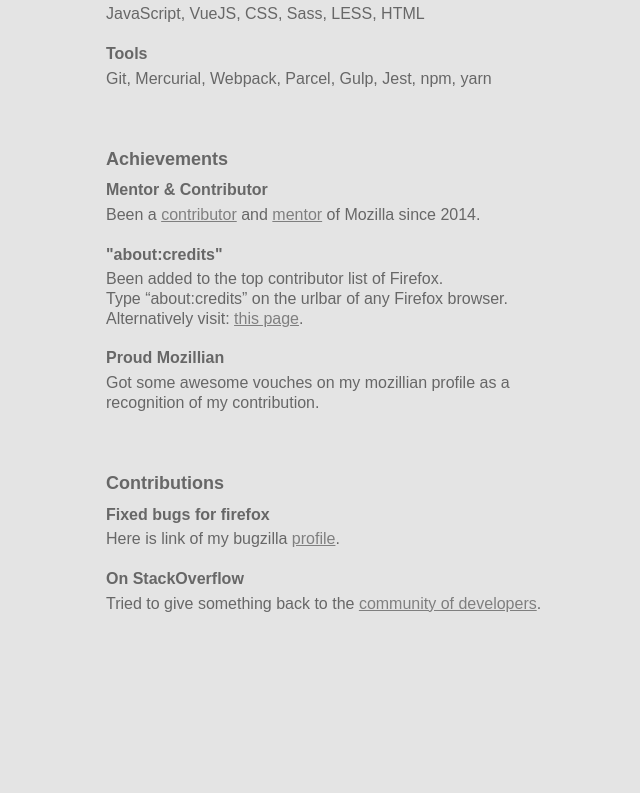
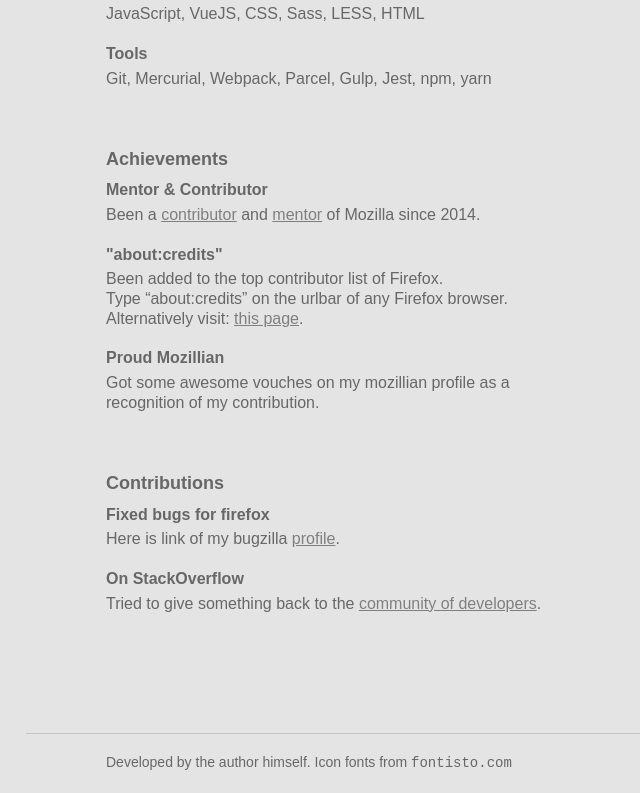
Before and after one commit to towkir/towkir.github.io, a Vue app: page /human in a window 1280 px wide. Shown: the part 622-1415 px from the top of the page, without its empty margins (24-664 px from the left). Before the commit the page ends 1355 px from the top, so only its background shows below. Built offline with nearby package versions, Linux system fonts and the light colour scheme.

Commit message:
footer attached to human page

```diff
--- a/src/views/Human.vue
+++ b/src/views/Human.vue
@@ -1,4 +1,5 @@
 <template>
+  <div class="wrapper">
     <div class="home">
       <div class="intro">
         <img src="@/assets/images/towkir.jpg" class="profile-photo" alt="photo-of-towkir">
@@ -19,15 +20,18 @@
       <InfoBlock :info="achievements"/>
       <InfoBlock :info="contributions"/>
     </div>
+    <Footer/>
+  </div>
 </template>
 
 <script>
 import InfoBlock from '@/components/InfoBlock.vue';
+import Footer from '@/components/Footer.vue';
 import commands from '@/commands.json';
 
 export default {
   name: 'Human',
-  components: { InfoBlock },
+  components: { InfoBlock, Footer },
   computed: {
     about() {
       return {
@@ -55,8 +59,9 @@
 </script>
 
 <style lang="less">
+.wrapper {
+  font-family: 'Avenir', sans-serif;
   .home {
-  font-family: 'Avenir', sans-serif;
     padding: 80px;
     font-size: 16px;
     max-width: 1020px;
@@ -93,4 +98,5 @@
       }
     }
   }
+}
 </style>
```
Lines whose indentation alone changed are shown as unchanged.
